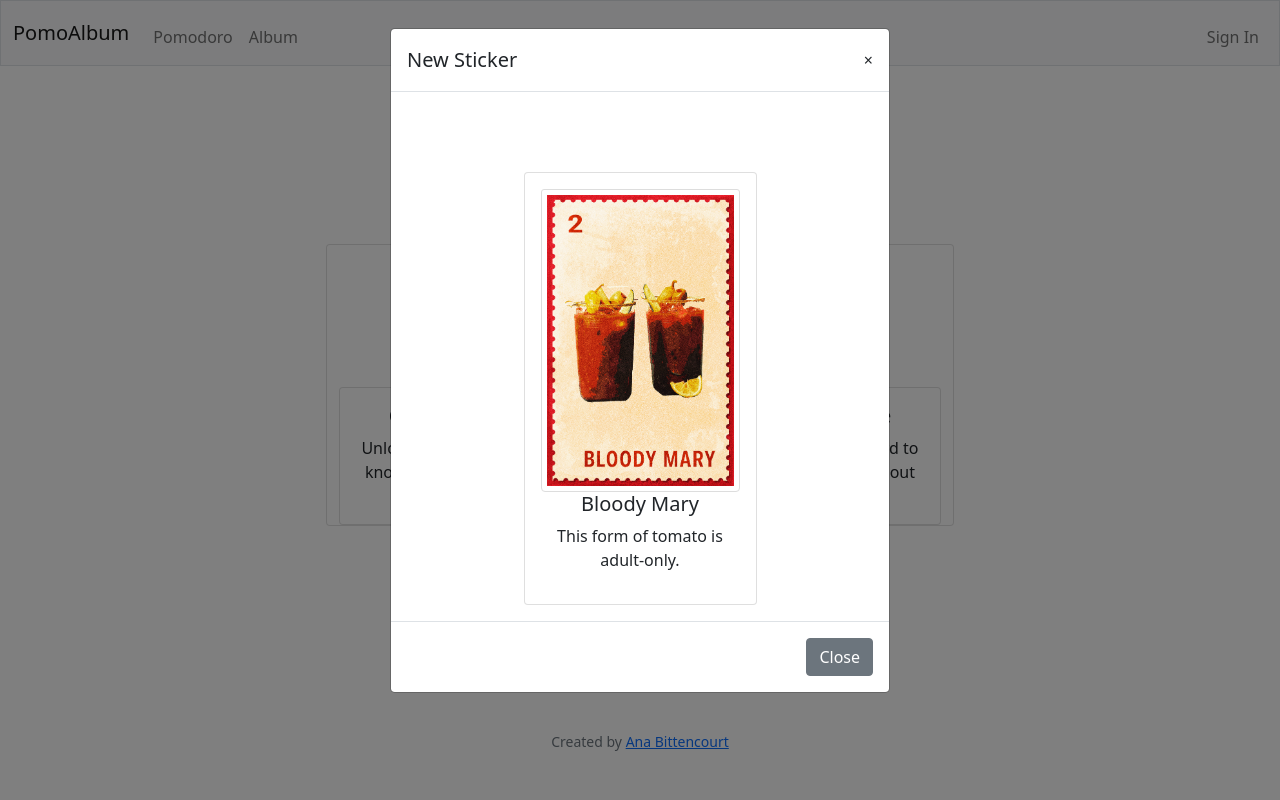
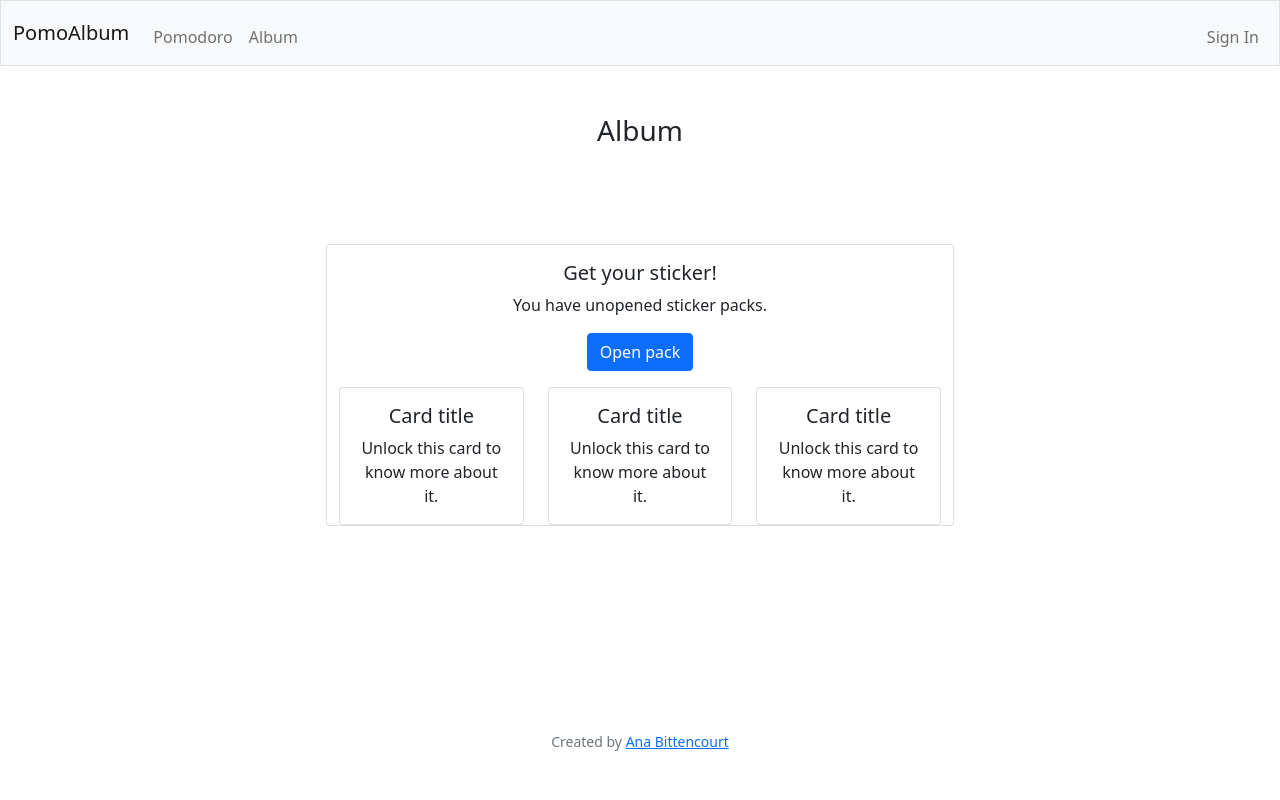
Before and after one commit to anabvidigal/pomodoro-web, a Flask app: page /album in a window 1280 px wide. Run offline with Flask 3, Linux system fonts and the light colour scheme; data comes from the database, SQL or seed files in the repository; both versions use the stored data as it was after the commit; some libraries are stand-ins or nearby versions.

Commit message:
fixed bugs for modal

```diff
--- a/app.py
+++ b/app.py
@@ -57,6 +57,8 @@ def get_random_card():
     random_value = random.choice(values)
 
     new_card = db.execute("SELECT * FROM stickers WHERE StickerId = :random_value", random_value=random_value)
+    register_new_card(random_value)
+
     return jsonify(new_card)
 
 @app.route("/give_pack", methods=["POST"])
@@ -80,3 +82,7 @@ def get_unopened():
     get_unopened = db.execute("SELECT UnopenedPacks FROM USERS WHERE ID = :user_id", user_id="1")
     unopened = get_unopened[0]['UnopenedPacks']
     return unopened
+
+def register_new_card(stickerId):
+    db.execute("UPDATE USER_STICKERS SET Amount = Amount + 1 WHERE StickerID = :stickerId", stickerId=stickerId)
+    db.execute("UPDATE USERS SET UnopenedPacks = UnopenedPacks - 1 WHERE ID = :user_id", user_id="1")
--- a/static/album.js
+++ b/static/album.js
@@ -1,7 +1,17 @@
-window.onload = function() {
-    var packModal = new bootstrap.Modal(document.getElementById('exampleModal'));
-    var openedPackContent = document.getElementById('openedPackContent');
+var packModal = new bootstrap.Modal(document.getElementById('exampleModal'));
+var openedPackContent = document.getElementById('openedPackContent');
+var openPackButton = document.getElementById('openPackButton');
 
+openPackButton.addEventListener('click', () => {
+    // Subtract unopened packs by 1
+    showRandomCard();
+});
+
+document.getElementById('closeAndRedirect').addEventListener('click', () => {
+    packModal.hide();
+});
+
+function showRandomCard() {
     fetch('/get_random_card', {
         method: 'GET',
         headers: {
@@ -33,7 +43,3 @@ window.onload = function() {
 
     packModal.show();
 }
-
-document.getElementById('closeAndRedirect').addEventListener('click', () => {
-    window.location.href = '/album';
-});
--- a/templates/album.html
+++ b/templates/album.html
@@ -11,7 +11,7 @@
       <div class="card-body">
       <h5 class="card-title">Get your sticker!</h5>
       <p class="card-text">You have unopened sticker packs.</p>
-      <button type="submit" id="openPack" class="btn btn-primary" data-toggle="modal" data-target=".bd-example-modal-sm">Open pack</button>
+      <button type="submit" id="openPackButton" class="btn btn-primary" data-toggle="modal" data-target=".bd-example-modal-sm">Open pack</button>
     </div>
     {% endif %}
 
@@ -21,7 +21,7 @@
             <div class="col">
                 {% if amount > 0 %}
                 <div class="card h-100">
-                    <img class="card-img-top img-fluid" src="{{ '/static/' + card + '.gif' }}" alt="">
+                    <img class="card-img-top img-fluid" src="{{ '/static/0' + card + '.gif' }}" alt="">
                     <div class="card-body">
                         <h5 class="card-title">Card title</h5>
                         <p class="card-text">A quirky description of the unlocked tomato.</p>
```
Also changed, not shown: cards.db.
